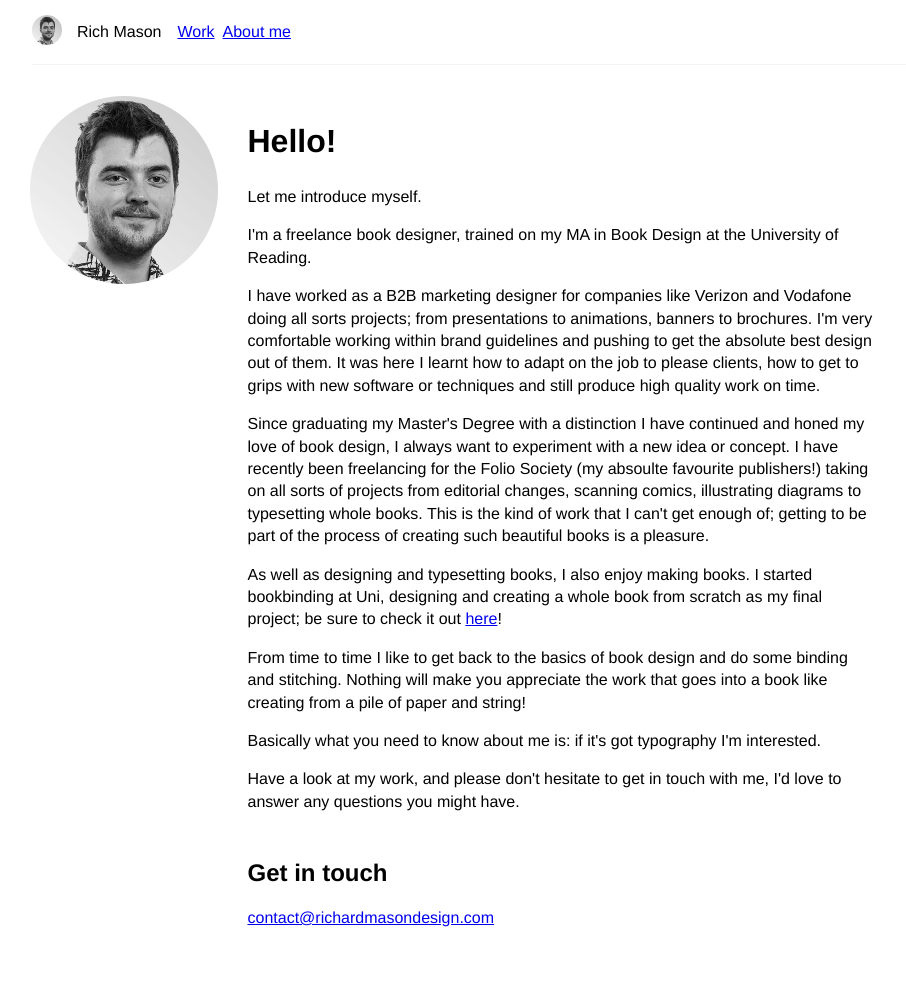
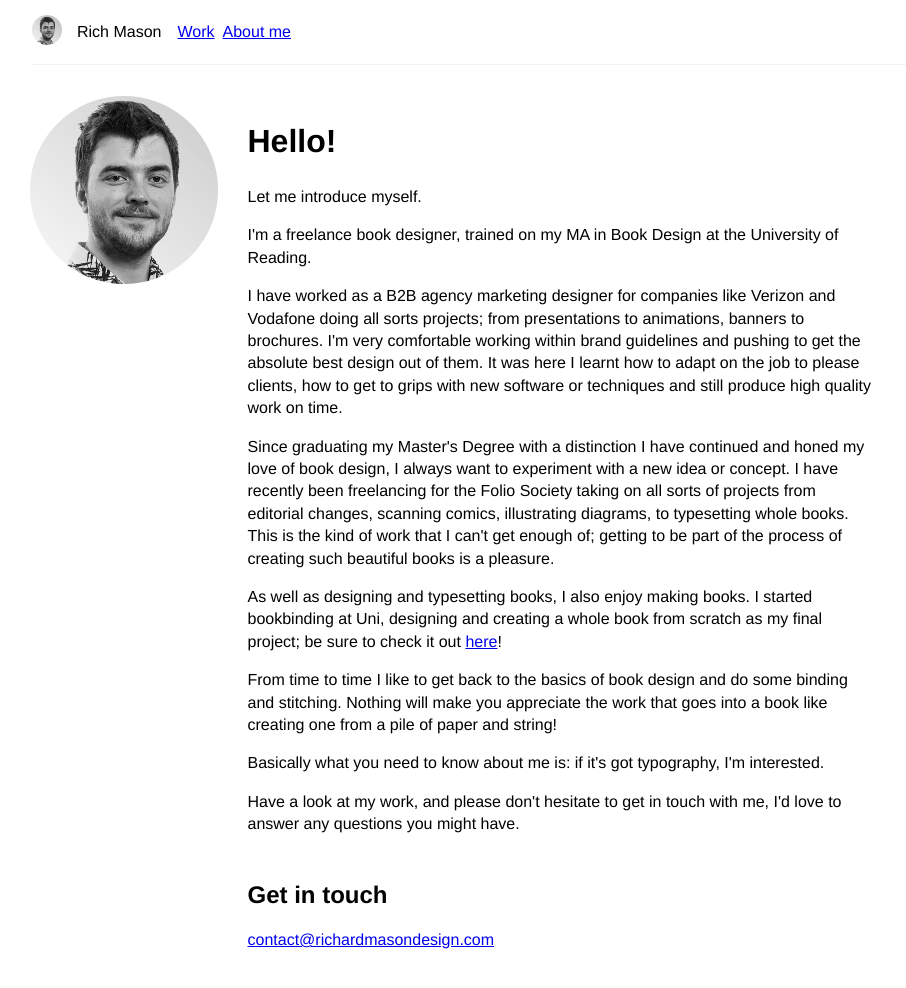
Before and after one commit to peterloveland94/richMason, a Jekyll site: the page built from aboutme.md, in a window 1280 px wide and 1024 px high. Shown: the top 988 px of the window, without its empty margins (0-906 px from the left). Built offline with Jekyll 4.4.1, drawn with Linux system fonts in a browser that asks for light colours; some web fonts are replaced.

Commit message:
Add files via upload

```diff
--- a/_layouts/aboutme.html
+++ b/_layouts/aboutme.html
@@ -1,10 +1,29 @@
----
-# Feel free to add content and custom Front Matter to this file.
-# To modify the layout, see https://jekyllrb.com/docs/themes/#overriding-theme-defaults
+<!doctype html>
+<html lang="en">
+  <head>
+    <meta charset="utf-8">
+    <title></title>
+    <link rel="stylesheet" href="/assets/styles/main.css">
+    <!-- <script src="/assets/masonry.js"></script> -->
+    <script src="https://unpkg.com/masonry-layout@4/dist/masonry.pkgd.min.js"></script>
+    <script src="https://unpkg.com/imagesloaded@4/imagesloaded.pkgd.min.js"></script>
 
-layout: default
----
-<div class="about" style="margin-left: 30px; margin-top: 6rem">
+
+    <script src="/assets/swiper/swiper.min.js"></script>
+    <link rel="stylesheet" href="https://use.typekit.net/tdq4uht.css">
+    <link rel="stylesheet" href="/assets/swiper/swiper.min.css">
+  </head>
+  <body>
+    <nav>
+	  <a href="/index.html">
+	  <img src="/img/Email_signature_image.png" style="width:30px; margin-right:15px"></a>
+      <div class="title">Rich Mason</div>
+      <a class="navItem" href="/">Work</a>
+      <a class="navItem" href="/aboutme">About me</a>
+    </nav>
+
+    <section>
+      <div class="about" style="margin-left: 30px; margin-top: 6rem">
 
 	<img src="img/Portrait-02.jpg" width="15%" style="padding-right: 30px; float: left; margin-bottom: 100px">
 
@@ -12,13 +31,22 @@
 <h1>Hello!</h1>
 <p>Let me introduce myself.</p>
 <p>I'm a freelance book designer, trained on my MA in Book Design at the University of Reading.</p>
-<p>I have worked as a B2B marketing designer for companies like Verizon and Vodafone doing all sorts projects; from presentations to animations, banners to brochures. I'm very comfortable working within brand guidelines and pushing to get the absolute best design out of them. It was here I learnt how to adapt on the job to please clients, how to get to grips with new software or techniques and still produce high quality work on time.</p>
-<p>Since graduating my Master's Degree with a distinction I have continued and honed my love of book design, I always want to experiment with a new idea or concept. I have recently been freelancing for the Folio Society (my absoulte favourite publishers!) taking on all sorts of projects from editorial changes, scanning comics, illustrating diagrams to typesetting whole books. This is the kind of work that I can't get enough of; getting to be part of the process of creating such beautiful books is a pleasure.</p>
+<p>I have worked as a B2B agency marketing designer for companies like Verizon and Vodafone doing all sorts projects; from presentations to animations, banners to brochures. I'm very comfortable working within brand guidelines and pushing to get the absolute best design out of them. It was here I learnt how to adapt on the job to please clients, how to get to grips with new software or techniques and still produce high quality work on time.</p>
+<p>Since graduating my Master's Degree with a distinction I have continued and honed my love of book design, I always want to experiment with a new idea or concept. I have recently been freelancing for the Folio Society taking on all sorts of projects from editorial changes, scanning comics, illustrating diagrams, to typesetting whole books. This is the kind of work that I can't get enough of; getting to be part of the process of creating such beautiful books is a pleasure.</p>
 <p>As well as designing and typesetting books, I also enjoy making books. I started bookbinding at Uni, designing and creating a whole book from scratch as my final project; be sure to check it out <a href="https://richardmasondesign.com/client-directed">here</a>!<p>
-<p>From time to time I like to get back to the basics of book design and do some binding and stitching. Nothing will make you appreciate the work that goes into a book like creating from a pile of paper and string!<p>
-<p>Basically what you need to know about me is: if it's got typography I'm interested.</p>
+<p>From time to time I like to get back to the basics of book design and do some binding and stitching. Nothing will make you appreciate the work that goes into a book like creating one from a pile of paper and string!<p>
+<p>Basically what you need to know about me is: if it's got typography, I'm interested.</p>
 <p>Have a look at my work, and please don't hesitate to get in touch with me, I'd love to answer any questions you might have.</p><br>
 <h2>Get in touch</h2>
 <p><a href="mailto:contact@richardmasondesign.com">contact@richardmasondesign.com</a></p>
 </div>
 </div>
+
+
+    </section>
+    <footer>
+
+    </footer>
+    <script src="/assets/scripts.js"></script>
+  </body>
+</html>
```
